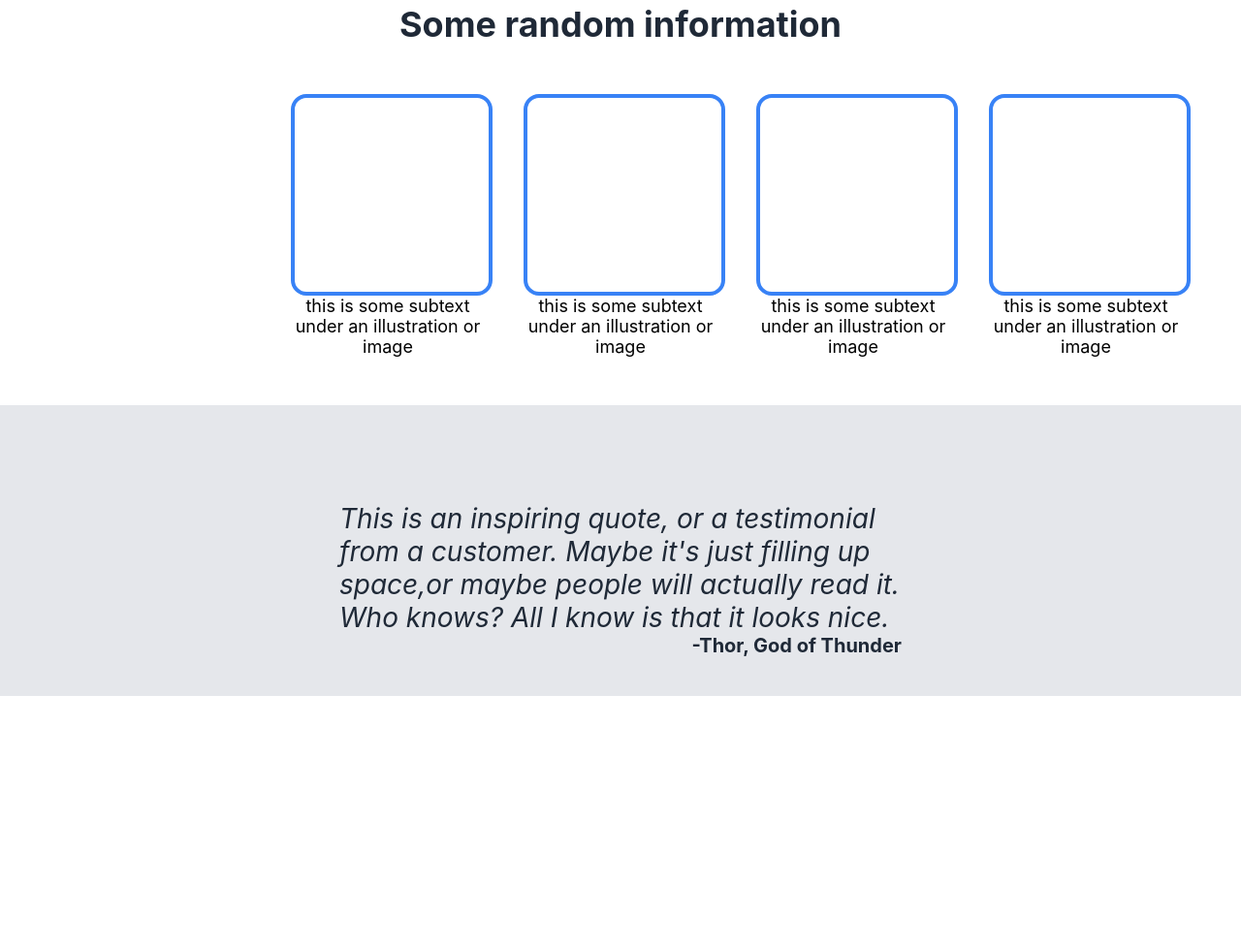
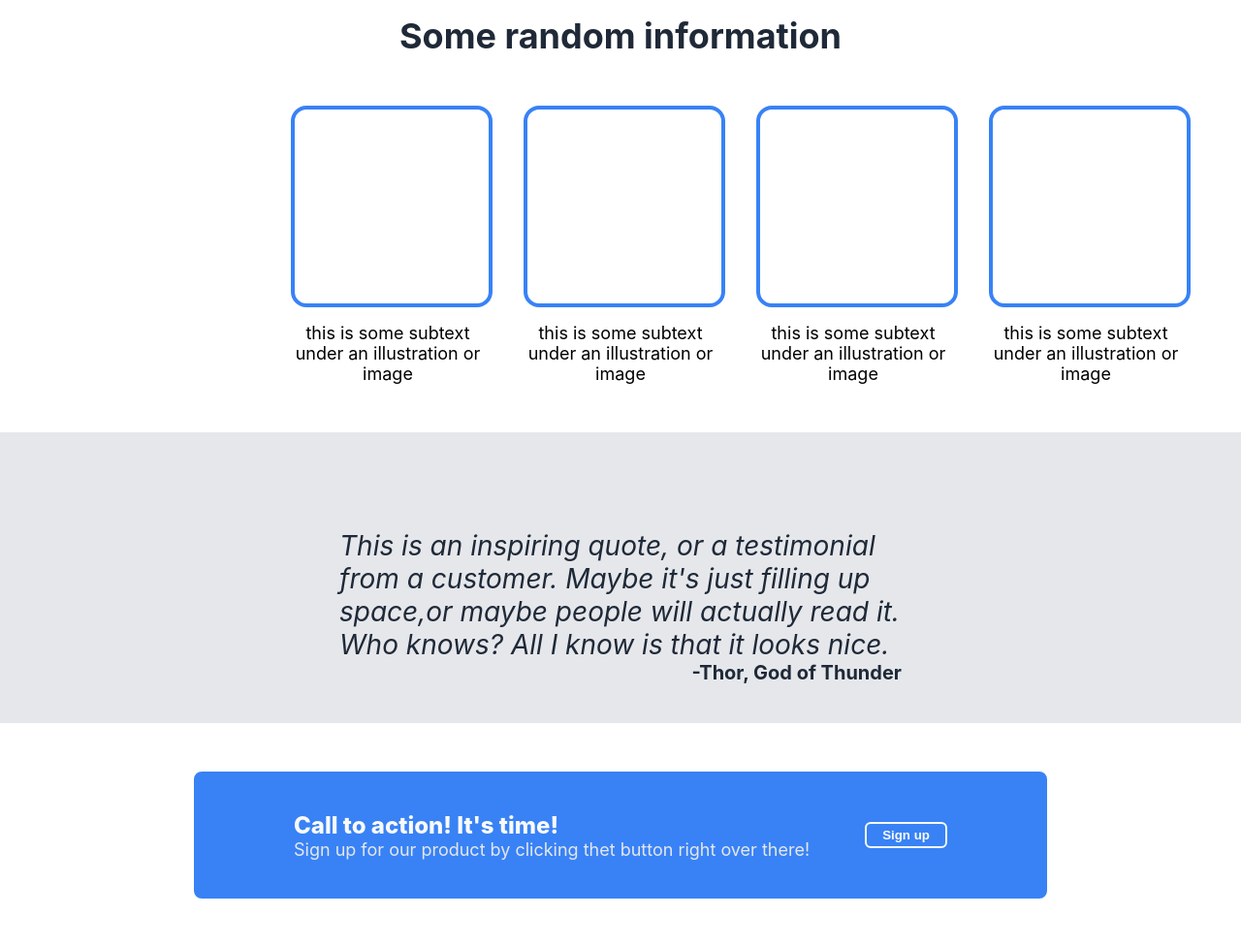
Before and after one commit to Fobbers/landing-page, a plain HTML site: page index.html in a window 1280 px wide. Shown: the part 519-1496 px from the top of the page at 97% size. Before the commit the page ends 1237 px from the top, so only its background shows below. Drawn offline with Linux system fonts and the light colour scheme.

Commit message:
Finish section-four

```diff
--- a/index.html
+++ b/index.html
@@ -25,30 +25,30 @@
     <div class="section-one">
       <div class="header1">
         <div class="main-title">This website is awesome</div>
-        <div class="text1">This website has some subtext that goes here under the main title. It's a smaller font and the color is lower contrast.</div>
+        <div class="subtext1">This website has some subtext that goes here under the main title. It's a smaller font and the color is lower contrast.</div>
         <button class="sign-up">Sign up</button>
       </div>
       <img src="file:///home/fobbers/Pictures/grey-background.jpg" alt="this is a placeholder for an image">
     </div>
 
     <div class="section-two">
-      <div class="information">Some random information</div>
+      <div class="header2">Some random information</div>
       <div class="container">
         <div class="info">
           <div class="box"></div>
-          <div class="subtext">this is some subtext under an illustration or image</div>
+          <div class="subtext2">this is some subtext under an illustration or image</div>
         </div>
         <div class="info">
           <div class="box"></div>
-          <div class="subtext">this is some subtext under an illustration or image</div>
+          <div class="subtext2">this is some subtext under an illustration or image</div>
         </div>
         <div class="info">
           <div class="box"></div>
-          <div class="subtext">this is some subtext under an illustration or image</div>
+          <div class="subtext2">this is some subtext under an illustration or image</div>
         </div>
         <div class="info">
           <div class="box"></div>
-          <div class="subtext">this is some subtext under an illustration or image</div>
+          <div class="subtext2">this is some subtext under an illustration or image</div>
         </div>
       </div>
     </div>
@@ -58,5 +58,15 @@
       <div class="signature">-Thor, God of Thunder</div>
     </div>
 
+    <div class="section-four">
+      <div class="box2">
+        <div class="left">
+          <div class="header3">Call to action! It's time!</div>
+          <div class="subtext3">Sign up for our product by clicking thet button right over there!</div>
+        </div>
+        <button class="right">Sign up</button>
+      </div>
+    </div>
+
   </body>
 </html>
--- a/style.css
+++ b/style.css
@@ -24,6 +24,19 @@ img {
     color: #F9FAF8;
 }
 
+a {
+    text-decoration: none;
+    color: #E5E7EB;
+    font-size: 18px;
+}
+
+ul {
+    list-style-type: none;
+    display: flex;
+    gap: 16px;
+    padding-top: 3px;
+}
+
 .section-one {
     background-color: #1F2937;
     display: flex;
@@ -43,7 +56,7 @@ img {
     font-weight: bolder;
 }
 
-.text1 {
+.subtext1 {
     font-size: 18px;
     color: #E5E7EB;
 }
@@ -65,7 +78,7 @@ img {
     padding-bottom: 50px;
 }
 
-.information {
+.header2 {
     font-size: 36px;
     font-weight: bolder;
     color: #1F2937;
@@ -86,10 +99,11 @@ img {
     width: 200px;
 }
 
-.subtext {
+.subtext2 {
     font-size: 18px;
     text-align: center;
     width: 200px;
+    padding-top: 16px;
 }
 
 .section-three {
@@ -115,15 +129,38 @@ img {
     font-weight: bold;
 }
 
-a {
-    text-decoration: none;
+.section-four {
+    padding: 50px 200px;
+}
+
+.box2 {
+    border: solid #3882F6;
+    background-color: #3882F6;
+    border-radius: 8px;
+    height: 125px;
+    display: flex;
+    justify-content: space-between;
+    align-items: center;
+    padding-left: 100px;
+    padding-right: 100px;
+}
+
+.header3 {
+    font-size: 24px;
+    color: #F9FAF8;
+    font-weight: 800;
+}
+
+.subtext3 {
+    font-size: 18px;
     color: #E5E7EB;
-    font-size: 18px;
-  }
+}
 
-ul {
-    list-style-type: none;
-    display: flex;
-    gap: 16px;
-    padding-top: 3px;
-  }
+.right {
+    border: 2px solid #F9FAF8;
+    border-radius: 6px;
+    background-color: #3882F6;
+    color: #F9FAF8;
+    padding: 4px 16px;
+    font-weight: 900;
+}
```
